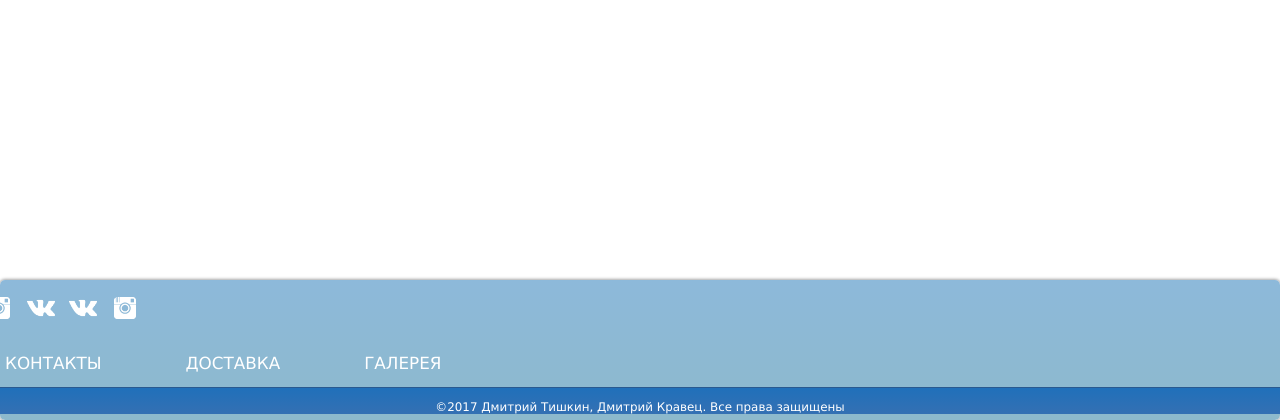
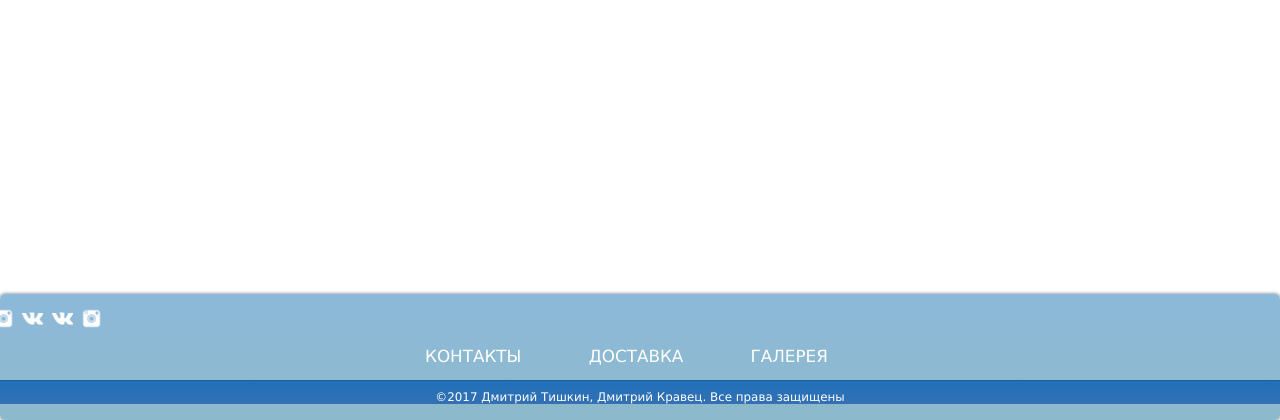
Before and after one commit to Tixxxon/dream_fabric, a Node server app: template src/views/error.pug in a window 1280 px wide. Shown: the part 380-800 px from the top of the page. Run offline with Node 20, Linux system fonts and the light colour scheme; the template is opened without the code that fills it, so the values that code supplies are empty; style sheets or scripts are compiled from the project's sources; some libraries are stand-ins or nearby versions.

Commit message:
Fix aling-error in footer

```diff
--- a/src/public/sass/footer.scss
+++ b/src/public/sass/footer.scss
@@ -1,7 +1,7 @@
 footer {
   position: absolute;
   bottom: 0;
-  height: 10em;
+  height: 9em;
   background: lightblue;
   left: 0;
   right: 0;
@@ -11,8 +11,8 @@ footer {
   @include background-linear-gradient(to top, #8DB9CC, #8DB9DA);
 
   img {
-    margin: 1.0em 1.0em 0 0;
-    max-width: 2em;
+    margin: 1.0em 0 0 0.6em;
+    max-width: 1.5em;
   }
 
   img:hover {
@@ -23,20 +23,15 @@ footer {
     margin-left: -1.1em;
   }
 
-  span {
-
-    text-align: justify;
+  ul {
+    margin-top: 1.0em;
+    text-align: center;
   }
-  ul {
-    margin-top: 2.0em;
-    margin-left : -2.5em;
-  }
-
 
   .hr {
     li {
         display: inline;
-        margin-right: 5.0em;
+        margin-right: 4.0em;
         font-size: 1.2em;
         text-transform: uppercase;
 
@@ -59,7 +54,7 @@ footer {
     text-align:center;
     p {
         color: white;
-        margin-top: 1.0em;
+        margin-top: 0.75em;
     }
   }
   @media (min-width: 768px) and (max-width: 991px) {
--- a/src/public/sass/main.scss
+++ b/src/public/sass/main.scss
@@ -6,7 +6,7 @@ html {
 body {
   padding: 50px;
   font: 14px "Lucida Grande", Helvetica, Arial, sans-serif;
-  margin: 0 0 10em 0;
+  margin: 0 0 9em 0;
   padding: 0;
 }
 
```
